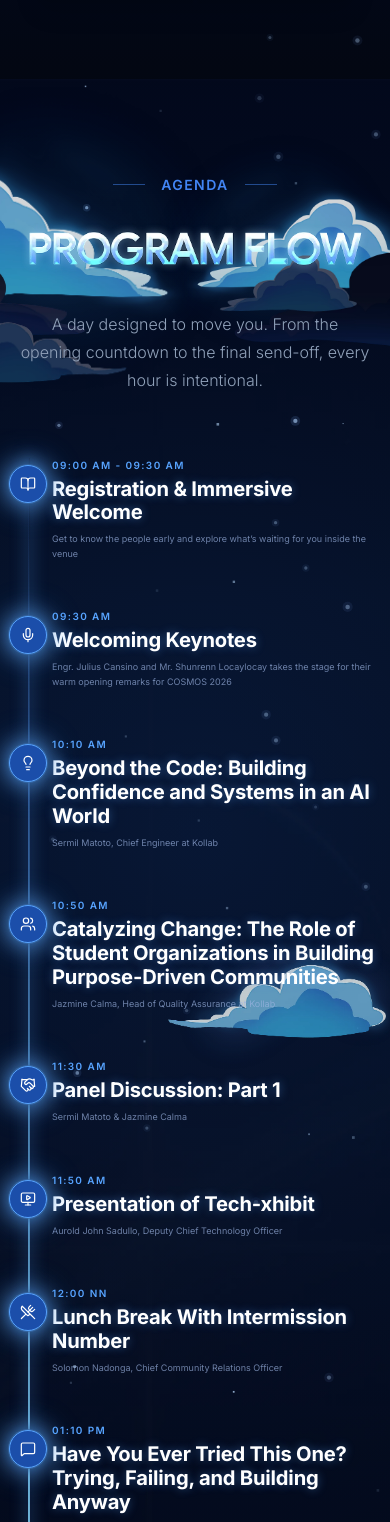
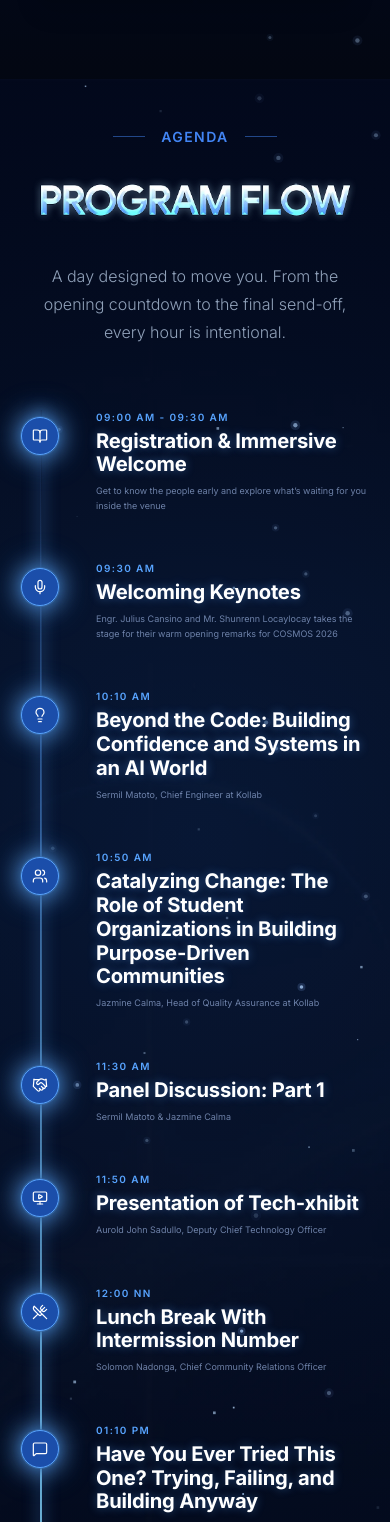
Before and after one commit to GDG-PUP-Manila/cosmos2026, a Next.js app: page / in a window 390 px wide. Shown: the part 5735-7257 px from the top of the page. Built offline with nearby package versions, Linux system fonts and the light colour scheme; a web font is replaced by a local one.

Commit message:
chore: adjust responsiveness in program mobile view

```diff
--- a/components/sections/program-flow-section.tsx
+++ b/components/sections/program-flow-section.tsx
@@ -197,11 +197,11 @@ function StoryTimelineItem({ item }: StoryTimelineItemProps) {
   return (
     <motion.article
       ref={itemRef}
-      className="relative md:grid md:grid-cols-2 md:gap-x-8 lg:gap-x-16"
+      className="relative md:grid md:grid-cols-2 gap-y-6 md:gap-x-8 lg:gap-x-16"
     >
       <motion.div
         className={[
-          "pl-12 md:pl-0",
+          "pl-20 md:pl-0", // more left padding on mobile
           isLeft ? "md:col-start-1 md:pr-0.5 md:text-right lg:pr-1" : "md:col-start-2 md:pl-0.5 md:text-left lg:pl-1",
           "mt-2 md:mt-3 lg:mt-4",
         ].join(" ")}
@@ -278,7 +278,7 @@ export default function ProgramFlowSection() {
     <section
       ref={sectionRef}
       id="program"
-      className="relative isolate overflow-hidden px-1 py-24 text-white md:px-2 md:py-28"
+      className="relative isolate overflow-hidden px-4 py-12 text-white sm:px-6 md:px-8 md:py-28"
     >
       <div className="absolute inset-0 z-0">
         <Image
@@ -346,31 +346,31 @@ export default function ProgramFlowSection() {
           src="/assets/program/clouds-1.webp"
           width={1391}
           height={1670}
-          className="absolute left-[-5rem] top-2 w-[21rem] opacity-95 md:hidden"
+          className="hidden"
         />
         <StoryCloud
           src="/assets/program/clouds-2.webp"
           width={1928}
           height={2124}
-          className="absolute right-[-5rem] top-8 w-[21rem] opacity-95 md:hidden"
+          className="hidden"
         />
         <StoryCloud
           src="/assets/program/clouds-4.webp"
           width={1032}
           height={969}
-          className="absolute right-[-2rem] top-[33%] w-[20rem] opacity-90 md:hidden"
+          className="hidden"
         />
         <StoryCloud
           src="/assets/program/clouds-8.webp"
           width={1143}
           height={1386}
-          className="absolute left-[-2rem] bottom-[1%] w-[24rem] opacity-95 md:hidden"
+          className="hidden"
         />
         <StoryCloud
           src="/assets/program/clouds-5.webp"
           width={831}
           height={975}
-          className="absolute right-[-2rem] bottom-[19%] w-[22rem] opacity-95 md:hidden"
+          className="hidden"
         />
       </div>
 
```
